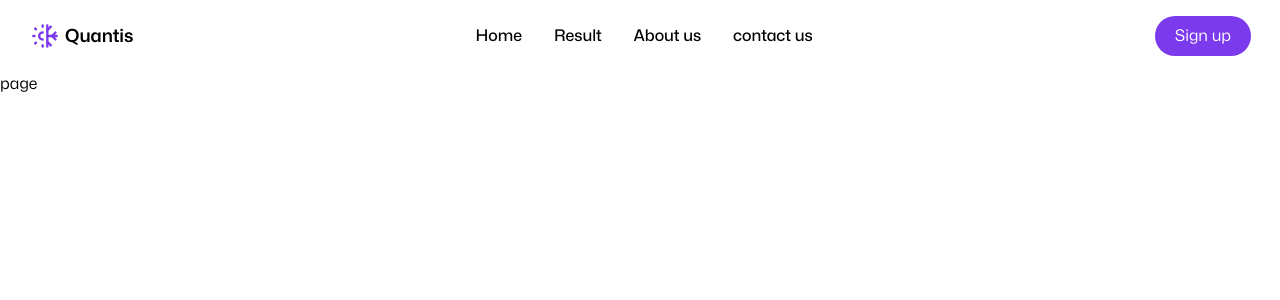
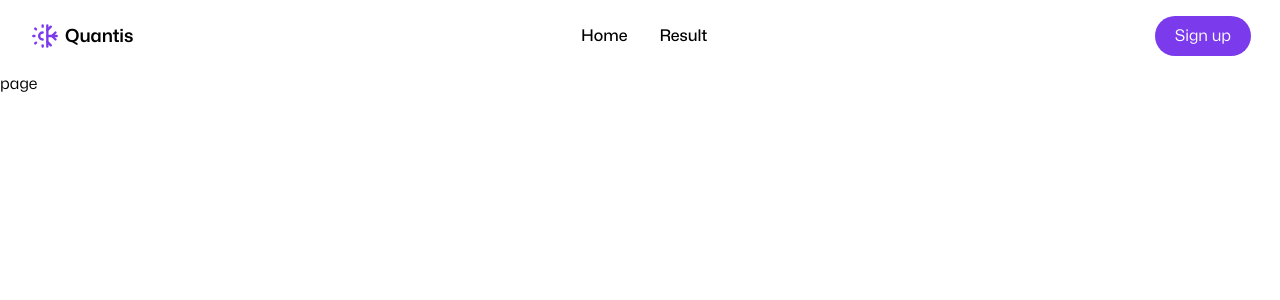
Before and after one commit to Koushik1311/result-management-system, a Next.js app: page / in a window 1280 px wide. Shown: the top 300 px of the page. Built offline with nearby package versions, Linux system fonts and the light colour scheme.

Commit message:
unused nav links comment out

```diff
--- a/constants/nav-link.ts
+++ b/constants/nav-link.ts
@@ -7,12 +7,12 @@ export const NavLinksData = [
     name: "Result",
     uri: "/result",
   },
-  {
-    name: "About us",
-    uri: "/about",
-  },
-  {
-    name: "contact us",
-    uri: "/contact",
-  },
+  // {
+  //   name: "About us",
+  //   uri: "/about",
+  // },
+  // {
+  //   name: "contact us",
+  //   uri: "/contact",
+  // },
 ];
```
